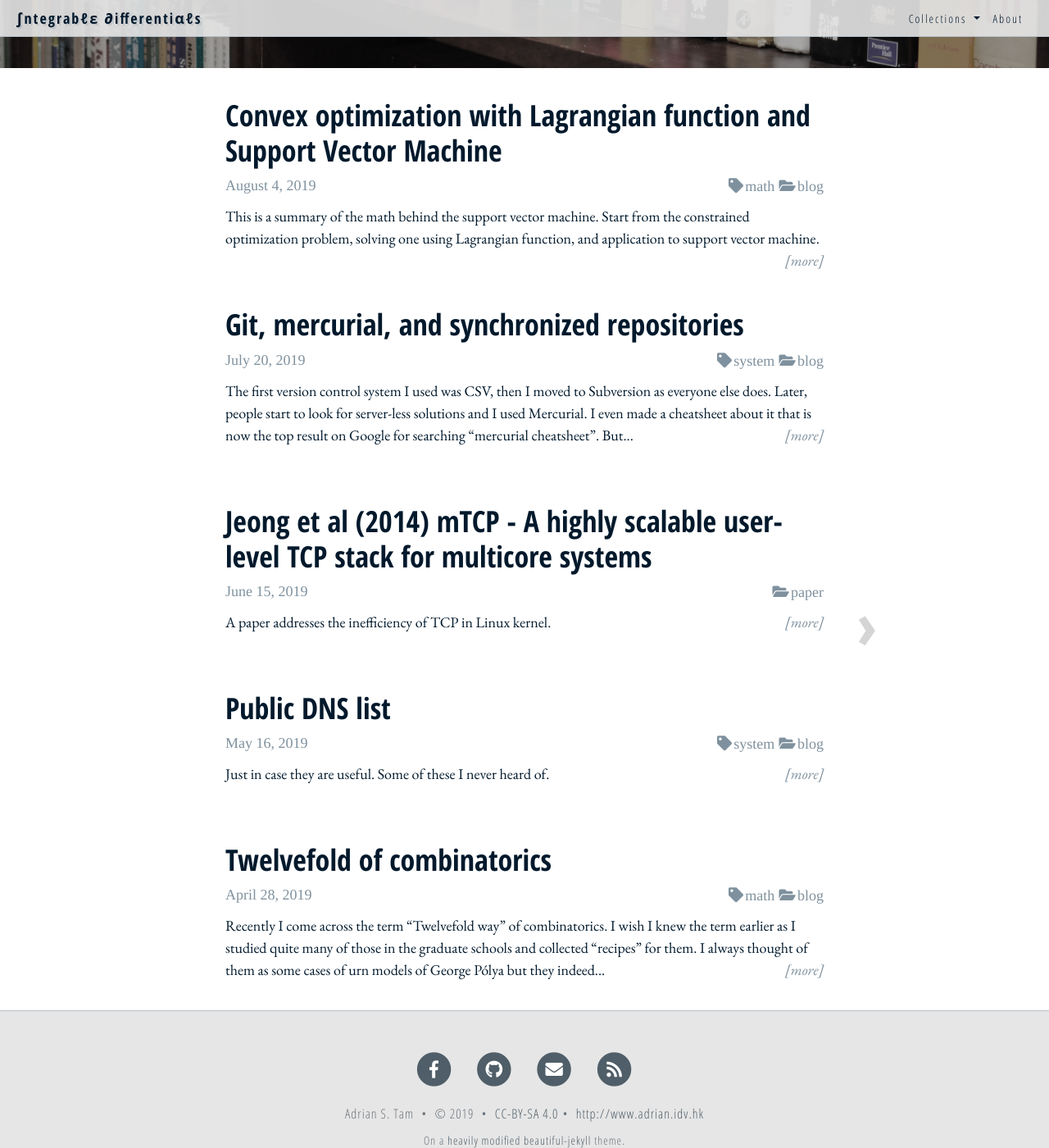
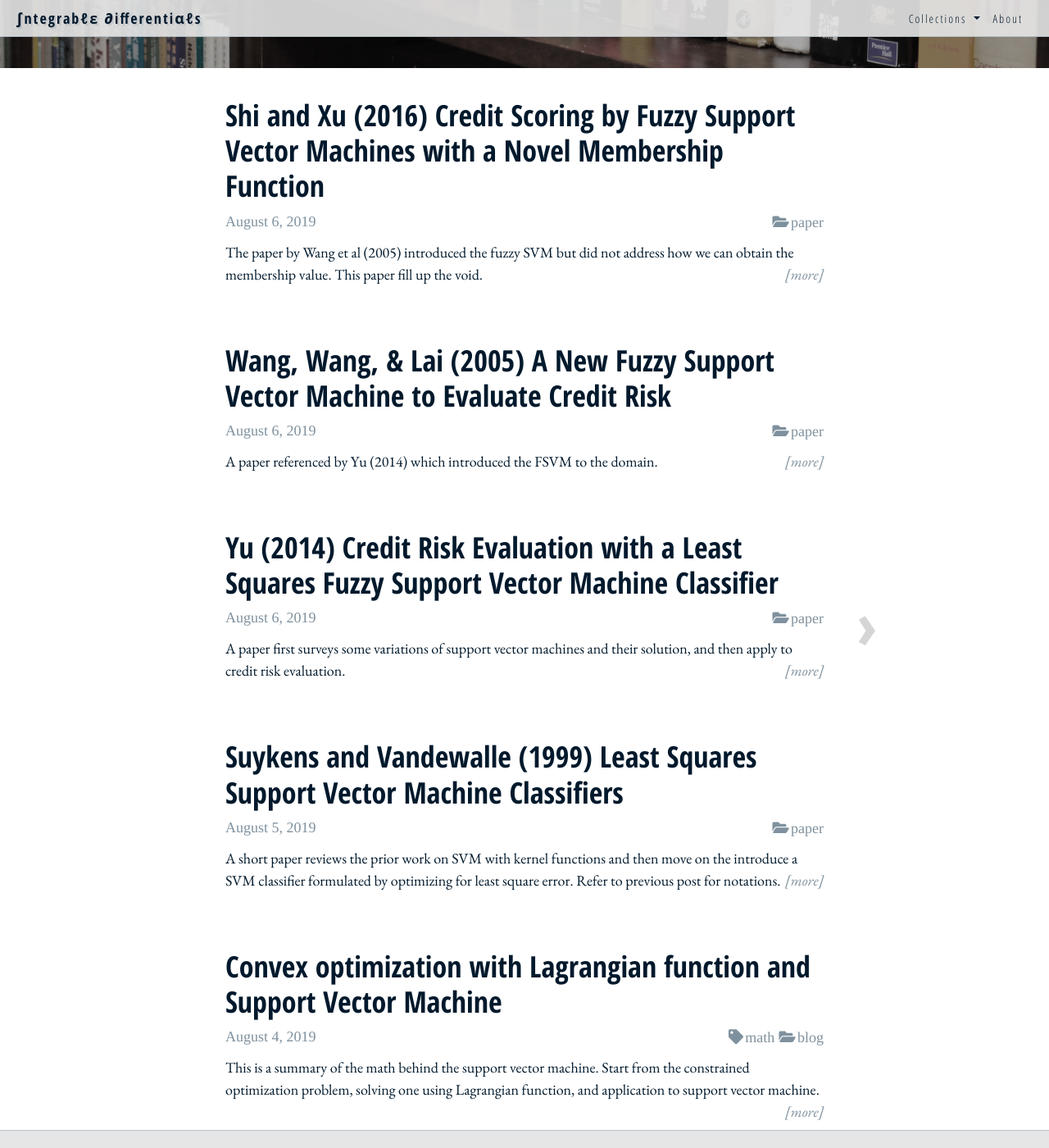
Before and after one commit to righthandabacus/righthandabacus.github.io, a Jekyll site: the page built from index.html, in a window 1280 px wide and 1400 px high, scrolled down 508 px. Shown: the whole window at 82% size. Built offline with Jekyll 4.4.1, drawn with Linux system fonts in a browser that asks for light colours; nearby versions of some CDN libraries; some web fonts are replaced; the list of posts is cut into pages by our own code; some of the changed lines change nothing that is shown.

Commit message:
new posts

```diff
--- a/_posts/2019-08-04-svm.markdown
+++ b/_posts/2019-08-04-svm.markdown
@@ -253,7 +253,11 @@ $$\begin{align}
 && \sum_iy_i\alpha_i &= 0
 \end{align}$$
 
-Solving this dual problem gives $$\alpha_i$$, which we can find the optimal $$w^{\ast} = \sum_i\alpha_iy_ix_i$$. To find the offset $$b$$ of the hyperplane, we have for each $$(x_i, y_i)$$,
+Solving this dual problem gives $$\alpha_i$$, which we can find the optimal
+$$w^{\ast} = \sum_i\alpha_iy_ix_i$$. Note that $$w^{\ast}$$ depends only on the
+data points $$(x_i,y_i)$$ for which $$\alpha_i\ne 0$$. Those data points are
+the *support vectors* of the model which gives the name. To find the offset
+$$b$$ of the hyperplane, we have for each $$(x_i, y_i)$$,
 
 $$\begin{align}
 y_i(w^{\ast T}x_i + b) &= 1 \\
@@ -261,23 +265,29 @@ y_i(w^{\ast T}x_i + b) &= 1 \\
 b &= y_i - w^{\ast T}x_i
 \end{align}$$
 
-and we have a different $$b$$ for each $$(x_i, y_i)$$. But we usually use the mean of all data in the result:
+and we have a different $$b$$ for each $$(x_i, y_i)$$. But we usually use the
+mean of all data in the result:
 
 $$ b = \frac{1}{N}\sum_i \big[y_i - \big(\underbrace{\sum_j\alpha_jy_jx_j}_{=w^{\ast}}\big)x_i\big]$$
 
-We prefer to solve a SVM with dual problem as it gives hyperplane parameters in closed form with only dot products.
+We prefer to solve a SVM with dual problem as it gives hyperplane parameters in
+closed form with only dot products.
 
-The complementary slackness condition tells some additional information on the error and the Lagrangian multiplier:
+The complementary slackness condition tells some additional information on the
+error and the Lagrangian multiplier:
 
-- In case of correct classification, $$\alpha_i=0$$, we have $$\nu_i = c > 0$$ and therefore $$\xi_i = 0$$. In this case,
+- In case of correct classification, $$\alpha_i=0$$, we have $$\nu_i = c > 0$$
+  and therefore $$\xi_i = 0$$. In this case,
 
   $$ y_i(w^Tx_i + b) \ge 1 $$
 
-- In case of the data point is on the hyperplane, $$0<\alpha_i<c$$ and $$\nu_i>0$$ and $$\xi_i=0$$. In this case,
+- In case of the data point is on the hyperplane, $$0<\alpha_i<c$$ and
+  $$\nu_i>0$$ and $$\xi_i=0$$. In this case,
 
   $$ y_i(w^Tx_i + b) = 1 - \xi_i = 1 $$
 
-- In case of some margin error, $$\alpha_i = c > 0$$, we have $$\nu_i = 0$$ and $$\xi_i \ge 0$$. In this case
+- In case of some margin error, $$\alpha_i = c > 0$$, we have $$\nu_i = 0$$ and
+  $$\xi_i \ge 0$$. In this case
 
   $$ y_i(w^Tx_i + b) = 1 - \xi_i \le 1 $$
 
@@ -356,6 +366,11 @@ Gaussian kernel (a.k.a. radial basis function, RBF)
 $$K(x,y) = \exp\left(-\dfrac{\lVert x-y\rVert^2}{2\sigma^2}\right)$$. This can
 be viewed as an infinite-degree polynomial kernel.
 
+Other common kernels:
+
+- Linear: $$K(x,y) = x^Ty$$
+- Two-layer neural network: $$K(x,y) = \tanh(\kappa x^T y + \theta)$$
+
 Kernel function can be written as a matrix: For $$m$$ vectors
 $$x_1, x_2, \cdots, x_m$$, we define a $$m\times m$$ kernel matrix
 $$K = (k_{ij})_{m\times m}$$ as
--- /dev/null
+++ b/_posts/2019-08-05-sv99-lssvm.markdown
@@ -0,0 +1,87 @@
+---
+layout: post
+title: "Suykens and Vandewalle (1999) Least Squares Support Vector Machine Classifiers"
+date: Mon, 05 Aug 2019 23:45:11 -0400
+category: paper
+bibtex:
+  type: article
+  author: J. A. K. Suykens and J. Vandewalle
+  title: Least Squares Support Vector Machine Classifiers
+  journal: Neural Processing Letters
+  volume: 9
+  number: 3
+  pages: "293--300"
+  year: 1999
+---
+
+A short paper reviews the prior work on SVM with kernel functions and then move
+on the introduce a SVM classifier formulated by optimizing for least square
+error. Refer to [previous post](/2019-08-04-svm/) for notations.
+
+The classification problem is:
+
+$$\begin{align}
+&& \min_{w,b,e}\ \frac{1}{2} w^T w + \gamma\frac{1}{2}\sum_i e_i^2 \\
+\textrm{subject to}&& y_i[w^T\phi(x_i) + b] = 1-e_i & \quad \forall i
+\end{align}$$
+
+The error is modelled by $$e_i$$ and we have equality constraints here because
+the minimization objective will always make $$e_k$$ to measure the error from
+the correct side of hyperplane.
+
+The Lagrangian function is
+
+$$L(w,b,e,\alpha) = \frac{1}{2} w^T w + \gamma\frac{1}{2}\sum_i e_i^2 - \sum_i\alpha_i\left(y_i[w^T\phi(x_i)+b]-1+e_i\right)$$
+
+Then the conditions for optimality:
+
+$$\begin{align}
+\frac{\partial L}{\partial w} &= w - \sum_i \alpha_i y_i \phi(x_i) & \Rightarrow && w &= \sum_i \alpha_i y_i \phi(x_i) \\
+\frac{\partial L}{\partial b} &= \sum_i \alpha_i y_i & \Rightarrow && \sum_i \alpha_i y_i &= 0 \\
+\frac{\partial L}{\partial e_i} &= \gamma e_i - \alpha_i & \Rightarrow && \alpha_i &= \gamma e_i \\
+\frac{\partial L}{\partial \alpha_i} &= y_i[w^T\phi(x_i)+b]-1+e_i & \Rightarrow && y_i[w^T\phi(x_i)+b]-1+e_i &= 0
+\end{align}$$
+
+Writing this in matrix form
+
+$$\begin{bmatrix}
+I & 0 & 0 & -Z^T \\
+0 & 0 & 0 & -Y^T \\
+0 & 0 & \gamma I & -I \\
+Z & Y & I & 0
+\end{bmatrix}\begin{bmatrix}
+w \\
+b \\
+e \\
+\alpha
+\end{bmatrix} = \begin{bmatrix}
+0 \\
+0 \\
+0 \\
+1
+\end{bmatrix}$$
+
+where
+
+$$\begin{align}
+Z &= \begin{bmatrix}\phi(x_1)^Ty_1 & \cdots & \phi(x_N)^Ty_N\end{bmatrix}^T \\
+Y &= \begin{bmatrix}y_1 & \cdots & y_N\end{bmatrix}^T \\
+e &= \begin{bmatrix}e_1 & \cdots & e_N\end{bmatrix}^T \\
+\alpha &= \begin{bmatrix}\alpha_1 & \cdots & \alpha_N\end{bmatrix}^T \\
+\end{align}$$
+
+and the solution is given by
+
+$$\begin{bmatrix}
+0 & -Y^T \\
+Y & ZZ^T+\gamma^{-1}I
+\end{bmatrix}
+\begin{bmatrix}
+b \\
+\alpha
+\end{bmatrix}
+=
+\begin{bmatrix}
+0 \\
+1
+\end{bmatrix}$$
--- /dev/null
+++ b/_posts/2019-08-06-sx16-credit.markdown
@@ -0,0 +1,62 @@
+---
+layout: post
+title: "Shi and Xu (2016) Credit Scoring by Fuzzy Support Vector Machines with a Novel Membership Function"
+date: Tue, 06 Aug 2019 21:50:47 -0400
+category: paper
+bibtex:
+  type: article
+  author: Jian Shi and Benlian Xu
+  title: Credit Scoring by Fuzzy Support Vector Machines with a Novel Membership Function
+  journal: Journal of Risk and Financial Management
+  volume: 9
+  number: 13
+  year: 2016
+  doi: 10.3390/jrfm9040013
+---
+
+The paper by [Wang et al (2005)](/2019-08-06-wwl05-fsvm/) introduced the fuzzy
+SVM but did not address how we can obtain the membership value. This paper fill
+up the void.
+
+The paper surveyed some prior work and reported that one way to find the
+membership is to measure the distance between each data point and its
+corresponding class center. For two classes of labels $$\pm 1$$, the training
+samples $$(x_i, y_i)$$ are used to find the radius of each class:
+
+$$\begin{align}
+r_+ &= \max \lvert x_+ - x_i\rvert &\forall i \textrm{ where }y_i=+1 \\
+r_- &= \max \lvert x_- - x_i\rvert &\forall i \textrm{ where }y_i=-1
+\end{align}$$
+
+which $$x_+$$ and $$x_-$$ are the mean $$x_i$$ of the respective class. Then
+the fuzzy membership of each sample is given by
+
+$$ s_i = \begin{cases}
+1-\dfrac{\lvert x_+ - x_i\rvert}{r_+ + \delta} &\textrm{where }y_i = +1 \\
+1-\dfrac{\lvert x_- - x_i\rvert}{r_- + \delta} &\textrm{where }y_i = -1
+\end{cases}$$
+
+The above is operating on the input space. Small constant $$\delta>0$$ is to
+prevent $$s_i = 0$$. We can easily extend the above by replacing $$x_i$$ with
+$$\phi(x_i)$$ in case input vectors are mapped into feature space.
+
+However, this paper propose to use a *support vector data description* (SVDD)
+to supplement SVM to find the membership. Similar to SVM finding a hyperplane,
+SVDD is to find a hypersphere with minimum volume that enclosed all target
+objects. The formulation of SVDD is as follows:
+
+$$\begin{align}
+\min_{R,\xi} & R^2 + C\sum_i\xi_i \\
+\textrm{subject to } & \lVert\phi(x_i) - a\rVert^2 \le R^2 + \xi_i & \forall i \\
+& \xi_i \ge 0 & \forall i
+\end{align}$$
+
+This paper suggested to use SVDD on the same training data to find the class
+center $$a$$ and radius $$R$$. Then we use the distance to the class center
+scaled by the radius as the membership
+
+$$s_i = 1 - \sqrt{\frac{d_i^2}{R^2+\delta}}$$
+
+The above is operated in the feature space. The paper argues that using the
+SVDD hypersphere to determine the membership is more explicit and
+interpretable.
--- /dev/null
+++ b/_posts/2019-08-06-wwl05-fsvm.markdown
@@ -0,0 +1,136 @@
+---
+layout: post
+title: "Wang, Wang, & Lai (2005) A New Fuzzy Support Vector Machine to Evaluate Credit Risk"
+date: Tue, 06 Aug 2019 19:26:12 -0400
+category: paper
+bibtex:
+  type: article
+  author: Yongqiao Wang and Shouyang Wang and K. K. Lai
+  title: A New Fuzzy Support Vector Machine to Evaluate Credit Risk
+  journal: IEEE Transactions on Fuzzy Systems
+  volume: 13
+  number: 6
+  year: 2005
+  pages: 820--831
+  doi: 10.1109/TFUZZ.2005.859320
+---
+
+A paper referenced by [Yu (2014)](/2019-08-06-y14-credit/) which introduced the
+  FSVM to the domain.
+
+The math model is mentioned by the [Yu (2014) paper](/2019-08-06-y14-credit/),
+The idea behind fuzzy SVM is to mitigate the over fitting problem in training
+the SVM. A weight (membership) is imposed so that the effect of outliers or
+noises are decreased. The fuzzy SVM is prosed as follows
+
+$$\begin{align}
+&& \min_{w,b,\xi}\ & \frac{1}{2}w^Tw + C\sum_k m_k\xi_k \\
+\textrm{subject to}&& y_k(w^T \phi(x_k) + b) & \ge 1-\xi_k & \forall k \\
+&& \xi_k &\ge 0 & \forall k
+\end{align}$$
+
+The membership $$m_k$$ of each training data shall be determined. The paper
+mentioned several approaches, such as distance measure between the data point
+and the class centre.
+
+The novel idea of this paper is to use each training data point twice for
+binary classification problem, once for each classification result. In contrast
+to the previous fuzzy SVM, the author call this the bilateral-weighted fuzzy
+SVM (B-FSVM). For each of the $$N$$ training data $$(x_k, y_k)$$, where
+$$y_k=\pm 1$$, B-FSVM use it as $$(x_k, 1, m_k)$$ and $$(x_k, -1, 1-m_k)$$ so
+there will be $$2N$$ training samples. In the tuple $$(x,y,m)$$, $$x$$ is the
+input vector, $$y$$ is the observed result, and $$m\in[0,1]$$ is the
+membership. The classification problem is then
+
+$$\begin{align}
+&& \min_{w,b,\xi, \eta}\ & \frac{1}{2}w^Tw + C\sum_k [m_k\xi_k + (1-m_k)\eta_k] \\
+\textrm{subject to}&& w^T \phi(x_k) + b & \ge 1-\xi_k & \forall k \\
+&& w^T \phi(x_k) + b & \le -1+\eta_k & \forall k \\
+&& \xi_k &\ge 0 & \forall k \\
+&& \eta_k &\ge 0 &  \forall k
+\end{align}$$
+
+Note that there are two errors $$\xi$$ and $$\eta$$, which associate with
+weights $$m$$ and $$1-m$$ respectively. Formulate the above into Lagrangian
+function,
+
+$$\begin{align}
+L(w,b,\xi,\eta;\alpha,\beta,\mu,\nu) =
+& \frac{1}{2}w^Tw + C\sum_k m_k\xi_k + C\sum_k (1-m_k)\eta_k \\
+& - \sum_k \alpha_k [w^T \phi(x_k) + b - 1 + \xi_k ] \\
+& + \sum_k \beta_k [w^T \phi(x_k) + b + 1 - \eta_k ] \\
+& - \sum_k \mu_k\xi_k - \sum_k \nu_k\eta_k
+\end{align}$$
+
+and we have
+
+$$\begin{align}
+\frac{\partial L}{\partial w} &= w - \sum_k\alpha_k\phi(x_k) + \sum_k\beta_k\phi(x_k) = 0 \\
+\frac{\partial L}{\partial b} &= -\sum_k\alpha_k +\sum_k\beta_k = 0 \\
+\frac{\partial L}{\partial \xi_k} &= Cm_k - \alpha_k - \mu_k = 0 & \forall k\\
+\frac{\partial L}{\partial \eta_k} &= C(1-m_k) - \beta_k - \nu_k = 0 & \forall k\\
+\alpha_k [w^T \phi(x_k) + b - 1 + \xi_k ] &=0 & \forall k \\
+\beta_k [w^T \phi(x_k) + b + 1 - \eta_k ] &=0 & \forall k \\
+\mu_k \xi_k &= 0 & \forall k \\
+\nu_k \eta_k &= 0 & \forall k
+\end{align}$$
+
+where the last four above are from the KKT conditions. From these we have
+
+$$\begin{gather}
+w = \sum_k (\alpha_k - \beta_k)\phi(x_k) \\
+0 \le \alpha_k \le Cm_k \\
+0 \le \beta_k \le C(1-m_k) \\
+\xi_k(Cm_k-\alpha_k) = 0 \\
+\eta_k[C(1-m_k)-\beta_k] = 0
+\end{gather}$$
+
+and then
+
+$$\begin{align}
+\sum_k \alpha_k [w^T \phi(x_k) + b - 1 + \xi_k ] - \sum_k \beta_k [w^T \phi(x_k) + b + 1 - \eta_k ] &=0 \\
+\sum_k (\alpha_k - \beta_k) w^T \phi(x_k) + b \sum_k (\alpha_k - \beta_k) - \sum_k (\alpha_k + \beta_k) + \sum_k (\alpha_k \xi_k + \beta_k\eta_k) &= 0 \\
+\sum_k (\alpha_k - \beta_k) w^T \phi(x_k) - \sum_k (\alpha_k + \beta_k) + \sum_k (\alpha_k \xi_k + \beta_k\eta_k) &= 0
+\end{align}$$
+
+also,
+
+$$\begin{align}
+\sum_k \xi_k(Cm_k - \alpha_k) + \sum_k \eta_k[C(1-m_k) - \beta_k] &= 0 \\
+C \sum_k m_k \xi_k - \sum_k \alpha_k\xi_i + C \sum_k (1-m_k)\eta_k - \sum_k \beta_k\eta_k &= 0 \\
+C \sum_k m_k \xi_k + C \sum_k (1-m_k)\eta_k &= \sum_k \alpha_k\xi_i + \sum_k \beta_k\eta_k \\
+&= - \sum_k (\alpha_k - \beta_k) w^T \phi(x_k) + \sum_k (\alpha_k + \beta_k)
+\end{align}$$
+
+Substitute this back to the objective function of the original optimization problem:
+
+$$\begin{align}
+& \frac{1}{2}w^Tw + C\sum_k [m_k\xi_k + (1-m_k)\eta_k] \\
+=& \frac{1}{2}w^Tw - \sum_k (\alpha_k - \beta_k) w^T \phi(x_k) + \sum_k (\alpha_k + \beta_k) \\
+=& \frac{1}{2}\sum_i\sum_j(\alpha_i-\beta_i)(\alpha_j-\beta_j)\phi(x_i)^T\phi(x_j) - \sum_i \sum_j (\alpha_i - \beta_i) (\alpha_j - \beta_j) \phi(x_i)^T\phi(x_j) + \sum_k (\alpha_k + \beta_k)
+\end{align}$$
+
+we can rewrite the problem as
+
+$$\begin{align}
+\max_{\gamma, \beta}\ & -\frac{1}{2}\sum_i \sum_j \gamma_i\gamma_jK(x_i,x_j) + \sum_k \gamma_k + 2\sum_k\beta_k \\
+\textrm{subject to } & \sum_k\gamma_k = 0 \\
+& 0 \le \beta_k + \gamma_k \le Cm_k & \forall k \\
+& 0 \le \beta_k \le C(1-m_k) & \forall k
+\end{align}$$
+
+where $$\gamma_k = \alpha_k - \beta_k$$. Solved this for $$\alpha_k, \beta_k$$,
+the final classifier is
+
+$$ y(x) = \mathrm{sign}\left(\sum_k (\alpha_k-\beta_k)K(x,x_k) + b\right) $$
+
+So far, the value of membership $$m_k$$ is not determined. The paper summarized
+the procedure of training such fuzzy SVM as:
+
+1. Use basic credit scoring method to evaluate each training data for the credit score $$s_k$$
+2. Compute the membership $$m_k$$ from $$s_k$$
+3. Solve the quadratic programming problem for the final classifier
+
+which the membership can be computed according to linear scaling of all scores,
+or transformed the score by a logistic function, or transformed by a cumulative
+normal distribution function. The paper assumes we already have $$s_k$$.
--- /dev/null
+++ b/_posts/2019-08-06-y14-credit.markdown
@@ -0,0 +1,139 @@
+---
+layout: post
+title: "Yu (2014) Credit Risk Evaluation with a Least Squares Fuzzy Support Vector Machine Classifier"
+date: Tue, 06 Aug 2019 09:43:27 -0400
+category: paper
+bibtex:
+  type: article
+  author: Lean Yu
+  title: Credit Risk Evaluation with a Least Squares Fuzzy Support Vector Machine Classifier"
+  journal: Discrete Dynamics in Nature and Society
+  volume: 2014
+  year: 2014
+  doi: http://dx.doi.org/10.1155/2014/564213
+---
+
+A paper first surveys some variations of support vector machines and their solution, and then apply to credit risk evaluation.
+
+The standard SVM is formulated as
+
+$$\begin{align}
+&& \min_{w,b,\xi}\ & \frac{1}{2}w^Tw + C\sum_i\xi_i \\
+\textrm{subject to}&& y_i(w^T \phi(x_i) + b) & \ge 1-\xi_i \quad \forall i \\
+&& \xi_i &\ge 0\quad \forall i
+\end{align}$$
+
+with $$\xi_i$$ the error margin. Solving the above optimization problem is to
+find the saddle point of the Lagrangian function.
+
+Training a SVM requires each training data belongs to one class or the other
+instead of a fuzzy measure. If we associate a membership grade $$\mu_i\in
+[0,1]$$ to each data point as a measure of membership between two classes, we
+can modify the above optimization problem for a fuzzy SVM:
+
+$$\begin{align}
+&& \min_{w,b,\xi}\ & \frac{1}{2}w^Tw + C\sum_i\mu_i\xi_i \\
+\textrm{subject to}&& y_i(w^T \phi(x_i) + b) & \ge 1-\xi_i \quad \forall i \\
+&& \xi_i &\ge 0\quad \forall i
+\end{align}$$
+
+Note the $$\mu_i\xi_i$$ summation term in the objective function. In FSVM, the
+error term $$\xi_i$$ is scaled by the membership value $$\mu_i$$, to reflect
+the relative confidence of the training samples.
+
+Borrowing from the [LS-SVM paper](/2019-08-04-sv99-lssvm/), we can use least
+square measure for the error term and replace the constraint with equality:
+
+$$\begin{align}
+&& \min_{w,b,\xi}\ & \frac{1}{2}w^Tw + \frac{1}{2}C\sum_i\mu_i\xi_i^2 \\
+\textrm{subject to}&& y_i(w^T \phi(x_i) + b) & = 1-\xi_i \quad \forall i
+\end{align}$$
+
+which we do not even enforce $$\xi_i$$ to be non-negative as the objective
+function will penalize for the result offset from $$\pm 1$$ in both direction.
+Solving this LS-FSVM equation, we first find the Lagrangian
+
+$$ L(w,b,\xi,\alpha) = \frac{1}{2}w^Tw + \frac{1}{2}C\sum_i\mu_i\xi_i^2 - \sum_i\alpha_i\left[y_i\left(w^T\phi(x_i)+b\right)-1+\xi_i\right] $$
+
+The Lagrangian multiplier $$\alpha_i$$ can be positive or negative as it
+associates with a equality constraint. To find the saddle point,
+
+$$\begin{align}
+\frac{\partial L}{\partial w} &= w - \sum_i \alpha_i y_i \phi(x_i) & \Rightarrow && w &= \sum_i \alpha_i y_i \phi(x_i) \\
+\frac{\partial L}{\partial b} &= - \sum_i \alpha_i y_i & \Rightarrow && \sum_i \alpha_i y_i &= 0 \\
+\frac{\partial L}{\partial \xi_i} &= \mu_i C\xi_i - \alpha_i & \Rightarrow && \alpha_i &= \mu_i C\xi_i \\
+\frac{\partial L}{\partial \alpha_i} &= y_i[w^T\phi(x_i)+b]-1+\xi_i & \Rightarrow && y_i[w^T\phi(x_i)+b]-1+\xi_i &= 0
+\end{align}$$
+
+Substituting $$w$$ from the last equation above (i.e., the constraint equality) gives
+
+$$\begin{align}
+y_i[\sum_j\alpha_jy_j\phi(x_j)^T\phi(x_i)+b]+\xi_i &= 1 \\
+\sum_j\alpha_jy_iy_j\phi(x_j)^T\phi(x_i)+by_i+\frac{\alpha_i}{\mu_iC} &= 1
+\end{align}$$
+
+Which, together with the equation $$\sum_i\alpha_iy_i=0$$, we can write in the
+following matrix form:
+
+$$\begin{bmatrix}
+\mathbf{\Omega} & \mathbf{Y} \\
+\mathbf{Y}^T & \mathbf{0}
+\end{bmatrix}
+\begin{bmatrix}
+\mathbf{\alpha} \\
+\mathbf{b}
+\end{bmatrix}
+=
+\begin{bmatrix}
+\mathbf{1} \\
+\mathbf{0}
+\end{bmatrix}$$
+
+which
+
+$$\begin{align}
+\Omega_{ij} &= y_i y_j \phi(x_i)^T\phi(x_j) + \frac{1}{\mu_i C} \\
+\mathbf{Y} &= \begin{bmatrix}y_1 & y_2 & \cdots & y_N\end{bmatrix}^T
+\end{align}$$
+
+(i.e., $$\mathbf{\Omega}$$ is positive semi-definite) and the solution to the LS-FSVM are:
+
+$$\begin{align}
+\mathbf{\Omega\alpha} + \mathbf{Y}^T\mathbf{b} &= \mathbf{1} \\
+\mathbf{\alpha} &= \mathbf{\Omega}^{-1}(\mathbf{1} - \mathbf{Y}^T\mathbf{b})
+\end{align}$$
+
+and
+
+$$\begin{align}
+\mathbf{Y}^T\mathbf{\alpha} &= \mathbf{0} \\
+\mathbf{Y}^T\mathbf{\Omega}^{-1}(\mathbf{1} - \mathbf{Y}^T\mathbf{b}) &= \mathbf{0} \\
+\mathbf{Y}^T\mathbf{\Omega}^{-1} &= (\mathbf{Y}^T\mathbf{\Omega}^{-1}\mathbf{Y})\mathbf{b} \\
+\mathbf{b} &= \frac{ \mathbf{Y}^T\mathbf{\Omega}^{-1} }{ \mathbf{Y}^T\mathbf{\Omega}^{-1}\mathbf{Y} }
+\mathbf{b} &= \frac{1}{ \mathbf{Y}^T\mathbf{\Omega}^{-1}\mathbf{Y} }\mathbf{Y}^T\mathbf{\Omega}^{-1}
+\end{align}$$
+
+Note the above that a closed form solution to LS-FSVM is provided by solving a
+set of linear equations. We did not introduce quadratic programming and thus it
+has lower computational complexity.
+
+Then the paper proceed to evaluate LS-FSVM with credit data. Evaluation is to
+compare the accuracy, true positive rate, and true negative rate among
+different classifiers. The paper used linear nad logistic regression, ANN, and
+various kind of SVM. RBF kernel is used for all SVM. For ANN, the paper used a
+3-layer back-propagation network with 10 sigmoidal neurons in the hidden layer;
+trained with Levenberg-Marquardt algorithm for 1600 epochs, with learning and
+momentum rates of 0.1 and 0.15 respectively and accepted average square error
+of 0.05.
+
+The input data has 14 attributes (year of birth, number of children, income of
+applicant and spouse, value of home, mortgage balance outstanding, etc.) and
+interpolation is used to impute missing data. There are some treatments used in
+the training: (1) Because insolvency is relatively rare, the number of observed
+bad borrowers are tripled to make the number nearly equal to the number of good
+borrowers in the training, to avoid the impact of imbalanced samples. (2) FSVM
+depends on membership grade. It is generated by a transformation function.
+
+The result shows a significant improvement of accuracy in LS-FSVM compared to
+plain SVM or even ANN and regressions. The advantage over simple LS-SVM or FSVM
+are not so significant.
```
